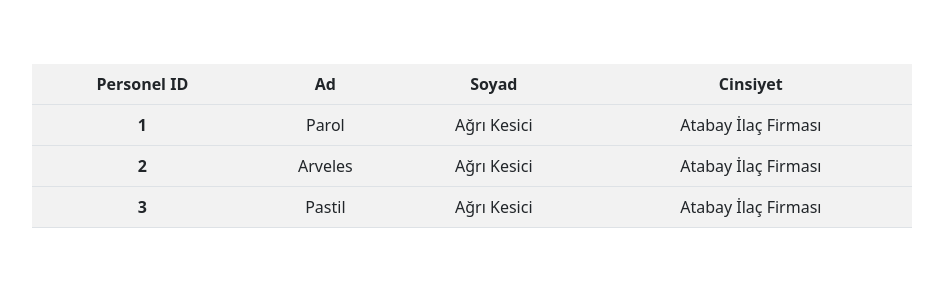
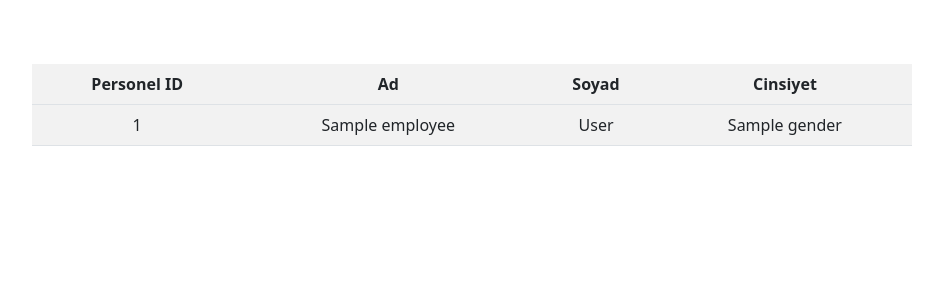
Before and after one commit to mraposka/VTYS-Eczane, a CodeIgniter 4 app: the page made by app/Views/employee.php in a window 1280 px wide. Shown: the part 86-386 px from the top of the page, without its empty margins (168-1111 px from the left). Run offline with PHP 8.4 and a stand-in for CodeIgniter, Linux system fonts and the light colour scheme; the template is opened without the code that fills it: most values are stand-ins (such as "Sample title", 1, 10 or a date in 2020); some libraries are stand-ins or nearby versions.

Commit message:
created employeeShow

```diff
--- a/app/Views/employee.php
+++ b/app/Views/employee.php
@@ -1,4 +1,7 @@
-<?php include ("header.php"); ?>
+<?php include("header.php"); ?>
+
+<head>
+</head>
 <div class="table ">
   <table class="table  table-hover" style="background:#f2f2f2;">
     <thead>
@@ -10,26 +13,17 @@
       </tr>
     </thead>
     <tbody>
-      <tr>
-        <th scope="row">1</th>
-        <td>Parol</td>
-        <td>Ağrı Kesici</td>
-        <td>Atabay İlaç Firması</td>
-      </tr>
-      <tr>
-        <th scope="row">2</th>
-        <td>Arveles</td>
-        <td>Ağrı Kesici</td>
-        <td>Atabay İlaç Firması</td>
-      </tr>
-      <tr>
-        <th scope="row">3</th>
-        <td>Pastil</td>
-        <td>Ağrı Kesici</td>
-        <td>Atabay İlaç Firması</td>
-      </tr>
+      <?php foreach ($employees as $employee) : ?>
+        <tr>
+          <td><?php echo $employee->emp_id; ?></td>
+          <td><?php echo $employee->name; ?></td>
+          <td><?php echo $employee->surname; ?></td>
+          <td><?php echo $employee->gender; ?></td>
+        </tr>
+      <?php endforeach; ?>
     </tbody>
   </table>
 </div>
 </body>
+
 </html>
--- a/app/Views/homePage.php
+++ b/app/Views/homePage.php
@@ -182,8 +182,8 @@
               </div>
               <select class="form-select w-100" name="Cinsiyet" style="color: #808080;" aria-label="Default select example">
                 <option selected>Cinsiyet seçin..</option>
-                <option value="1">Kadın &#9792;</option>
-                <option value="2">Erkek &#9794;</option>
+                <option value="Kadın">Kadın &#9792;</option>
+                <option value="Erkek">Erkek &#9794;</option>
               </select>
               <div style="margin-bottom: 15px;"></div>
               <div style="margin-bottom: 20px;"></div>
```
Also changed, not shown: app/Controllers/Eczane.php (+10 -4 lines), app/Models/EczaneModel.php (+10 -3 lines).
